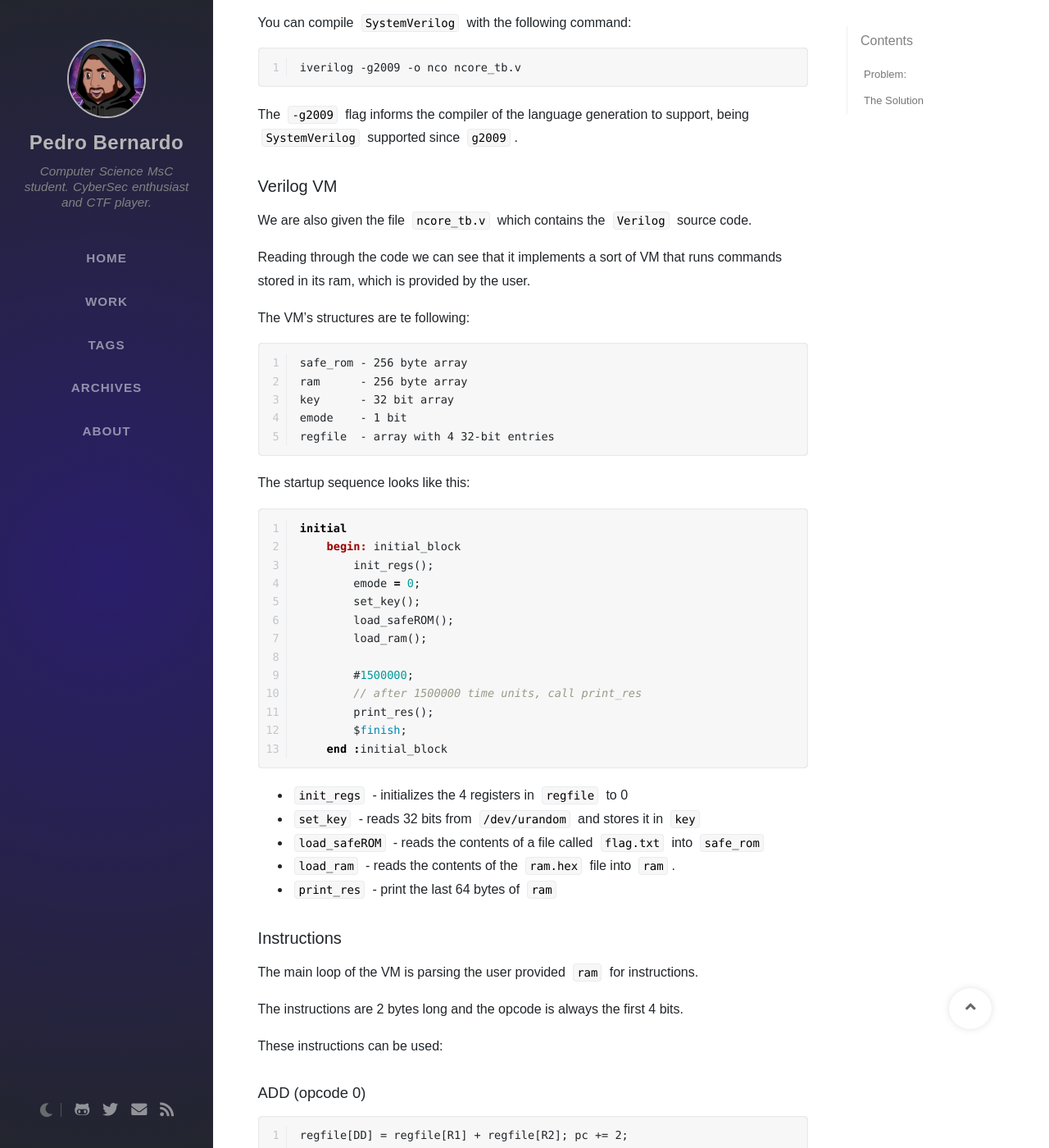
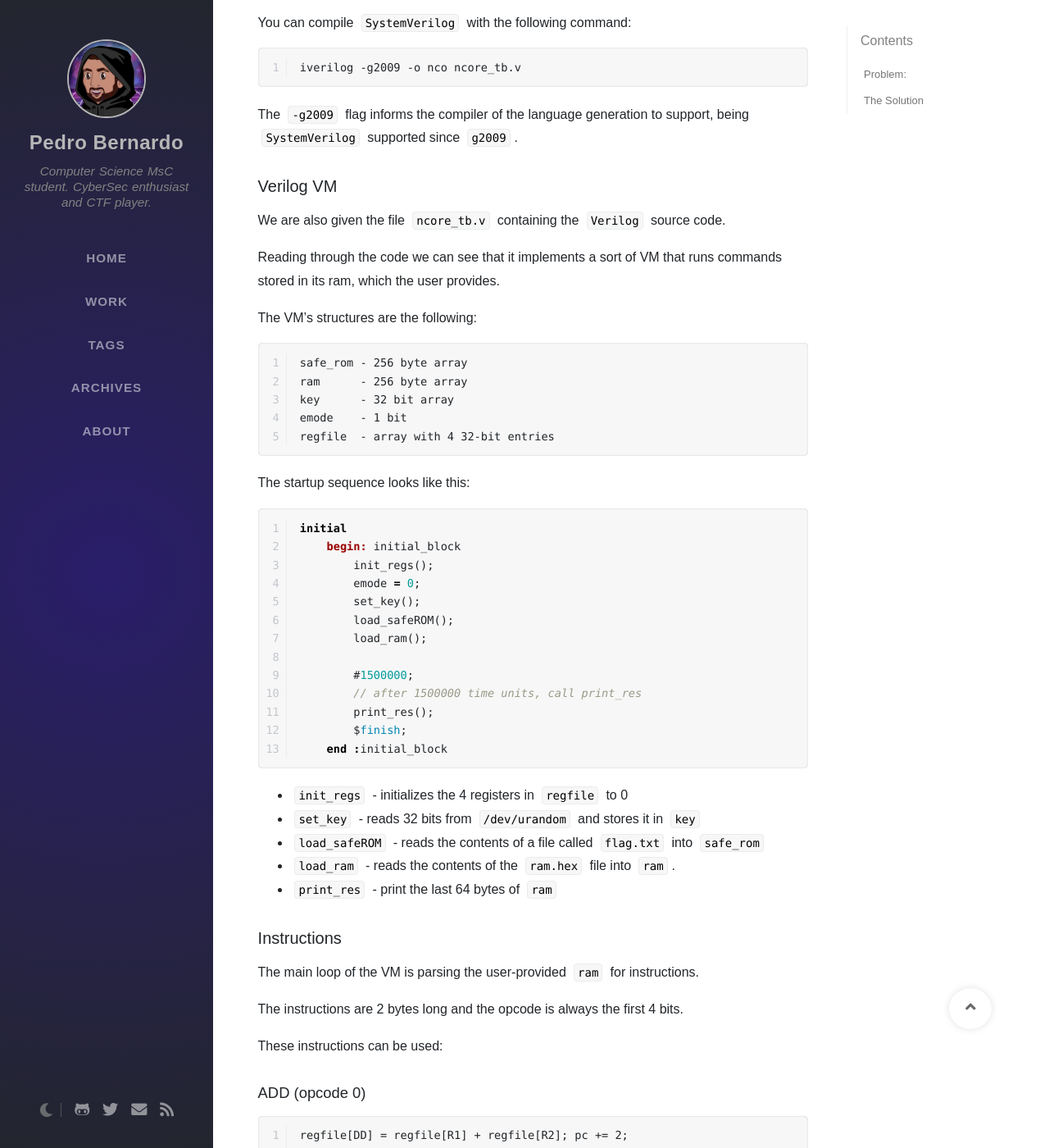
Before and after one commit to Pedro-Bernardo/pedro-bernardo.github.io, a Jekyll site: the page built from _posts/2021-09-13-csawquals21_ncore.md, in a window 1280 px wide and 1400 px high, scrolled down 622 px. Shown: the whole window at 82% size. Built offline with Jekyll 4.4.1, drawn with Linux system fonts in a browser that asks for light colours; nearby versions of some CDN libraries; some web fonts are replaced; comment, search, counter and statistics services are not loaded; some of the changed text lies outside the part shown.

Commit message:
Update 2021-09-13-csawquals21_ncore.md

````diff
--- a/_posts/2021-09-13-csawquals21_ncore.md
+++ b/_posts/2021-09-13-csawquals21_ncore.md
@@ -25,11 +25,11 @@ iverilog -g2009 -o nco ncore_tb.v
 The `-g2009` flag informs the compiler of the language generation to support, being `SystemVerilog` supported since `g2009`.
 
 ### Verilog VM
-We are also given the file `ncore_tb.v` which contains the `Verilog` source code.
+We are also given the file `ncore_tb.v` containing the `Verilog` source code.
 
-Reading through the code we can see that it implements a sort of VM that runs commands stored in its ram, which is provided by the user.
+Reading through the code we can see that it implements a sort of VM that runs commands stored in its ram, which the user provides.
 
-The VM's structures are te following:
+The VM's structures are the following:
 ```
 safe_rom - 256 byte array
 ram      - 256 byte array
@@ -62,7 +62,7 @@ initial
 - `print_res` - print the last 64 bytes of `ram`
 
 ### Instructions
-The main loop of the VM is parsing the user provided `ram` for instructions.
+The main loop of the VM is parsing the user-provided `ram` for instructions.
 
 The instructions are 2 bytes long and the opcode is always the first 4 bits.
 
@@ -213,7 +213,7 @@ def go():
 
 go()
 ```
-Running the script the server outputs the following:
+Running the script, the server outputs the following:
 ```
 ENT
 66 6c 61 67 7b 64 30 6e 54 5f 6d 45 53 73 5f 77 69 54 68 5f 74 48 65 5f 73 43 68 4c 41 6d 69 7d 00 00 00 00 00 00 00 00 00 00 00 00 00 00 00 00 00 00 00 00 00 00 00 00 00 00 00 00 00 00 00 00
````
Also changed, not shown: other parts of _posts/2021-09-13-csawquals21_ncore.md (+1 -1 lines).
